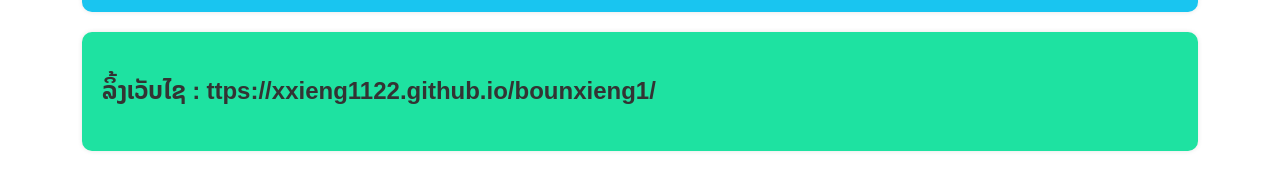
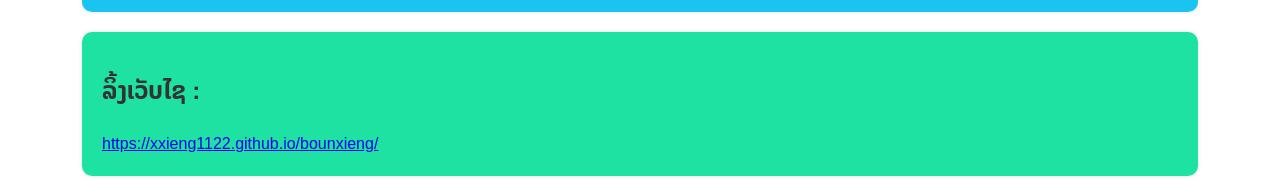
Before and after one commit to xxieng1122/bounxieng1, a plain HTML site: page index.html in a window 1280 px wide. Shown: the part 2068-2261 px from the top of the page. Before the commit the page ends 2239 px from the top, so only its background shows below. Drawn offline with Linux system fonts and the light colour scheme.

Commit message:
Update index.html

```diff
--- a/index.html
+++ b/index.html
@@ -107,7 +107,8 @@
         </section>
         <section class="ccs">
             <div class="link1">
-                <h1>ລິ້ງເວັບໄຊ : ttps://xxieng1122.github.io/bounxieng1/ </h1>
+                <h1>ລິ້ງເວັບໄຊ : </h1>
+                   <a href="https://xxieng1122.github.io/bounxieng/">https://xxieng1122.github.io/bounxieng/</a>
              </div>
         </section>
     </div>
```
